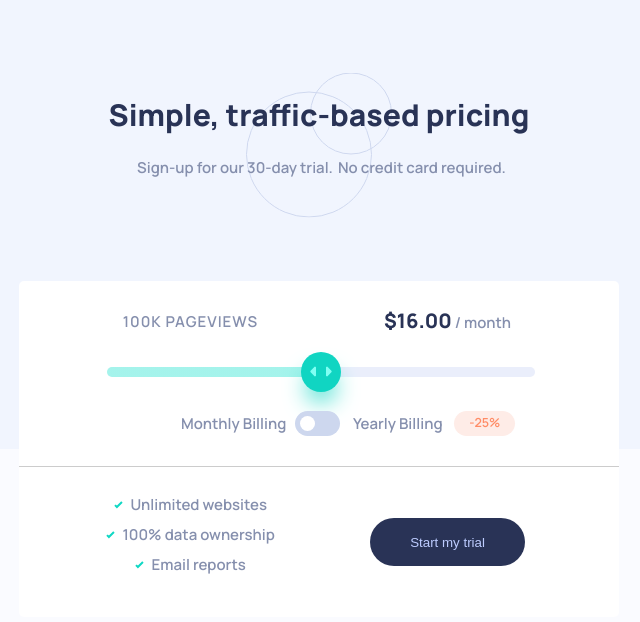
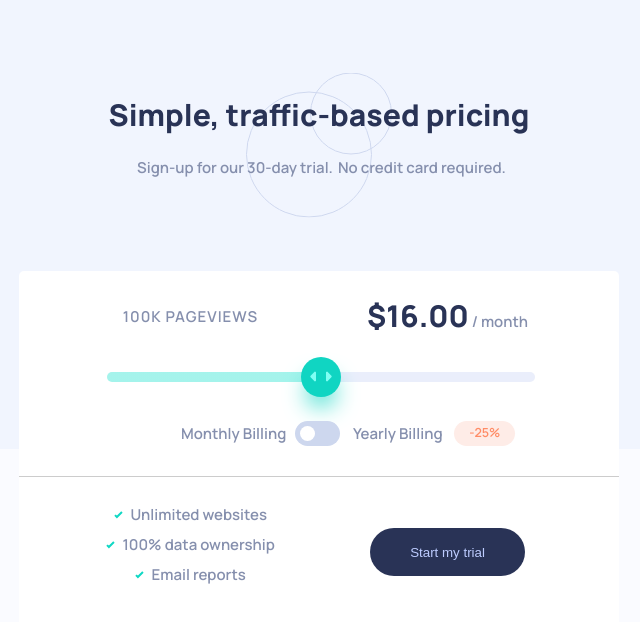
Before and after one commit to nicyuvi/interactive-pricing-component-solution, a React (Create React App) app: page / in a window 1536 px wide. Shown: the top 622 px of the page, without its empty margins (449-1089 px from the left). Built offline with nearby package versions, Linux system fonts and the light colour scheme.

Commit message:
Increase monthly price text font size for desktop view
Change font size from 2rem to 3rem

```diff
--- a/src/index.css
+++ b/src/index.css
@@ -219,6 +219,10 @@ main {
 
 @media only screen and (min-width: 1440px) {
   header h1 {
+    font-size: 3rem;
+  }
+
+  .slider-container__price--bold {
     font-size: 3rem;
   }
 }
```
